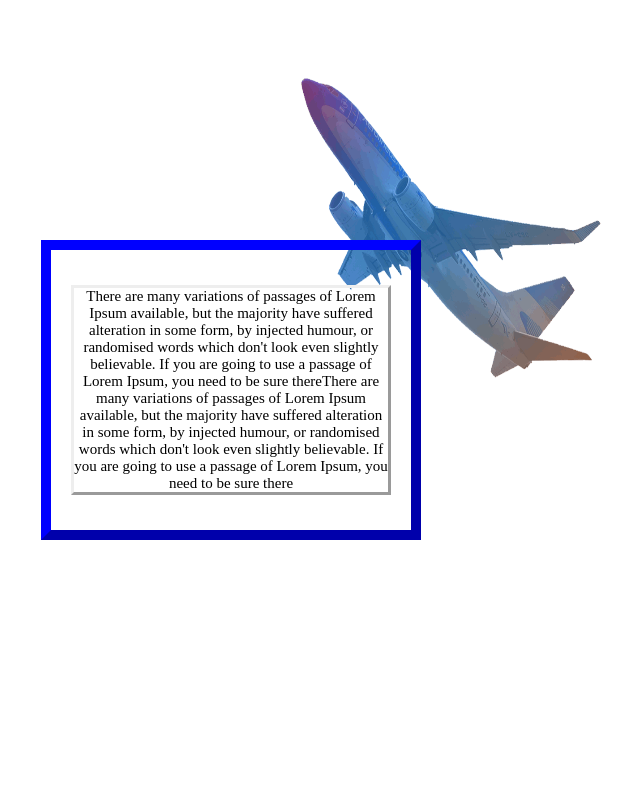
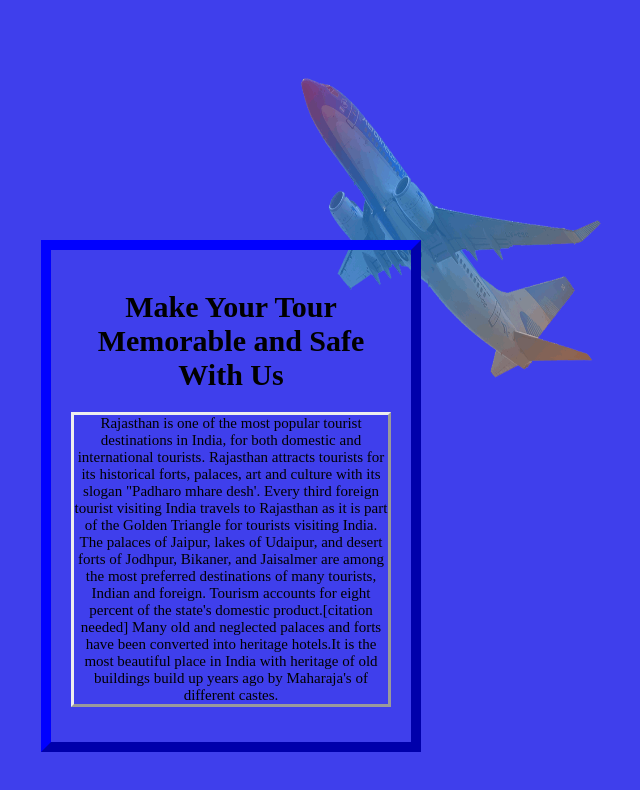
Before and after one commit to Nayan-india/traveleasy, a plain HTML site: page about.html in a window 1280 px wide. Shown: the top 790 px of the page, without its empty margins (407-1047 px from the left). Drawn offline with Linux system fonts and the light colour scheme.

Commit message:
deleted CNAME, updated about.html, created about.css

```diff
--- a/about.html
+++ b/about.html
@@ -1,34 +1,14 @@
 <!Doctype Html>
 <Html>
 	<Head>
-    <style>
-
-
-        .center {
-            p.outset {border-style:outset;}
-            margin:auto;
-            width:25%;
-            border: 10px outset blue;
-            padding:20px;
-            text-align:center;
-            position:absolute;
-            top:30%;
-            left:35%;
-            font-size:15px;
-            /* background-color:red; */
-
-
-
-        }
-
-        </style>
+		<link rel="stylesheet" href="css/about.css">
 	</Head>
 	<Body>
+		<div class="center">
+			<h1>Make Your Tour Memorable and Safe With Us</h1>
+			<p class="outset" >Rajasthan is one of the most popular tourist destinations in India, for both domestic and international tourists. Rajasthan attracts tourists for its historical forts, palaces, art and culture with its slogan "Padharo mhare desh'. Every third foreign tourist visiting India travels to Rajasthan as it is part of the Golden Triangle for tourists visiting India.
 
-
-            <div class="center">
-                <p><p class="outset" > There are many variations of passages of Lorem Ipsum available, but the majority have suffered alteration in some form, by injected humour, or randomised words which don't look even slightly believable. If you are going to use a passage of Lorem Ipsum, you need to be sure thereThere are many variations of passages of Lorem Ipsum available, but the majority have suffered alteration in some form, by injected humour, or randomised words which don't look even slightly believable. If you are going to use a passage of Lorem Ipsum, you need to be sure there </p>        </p>
-
+			The palaces of Jaipur, lakes of Udaipur, and desert forts of Jodhpur, Bikaner, and Jaisalmer are among the most preferred destinations of many tourists, Indian and foreign. Tourism accounts for eight percent of the state's domestic product.[citation needed] Many old and neglected palaces and forts have been converted into heritage hotels.It is the most beautiful place in India with heritage of old buildings build up years ago by Maharaja's of different castes. </p>
 		</div>
 		<img src="images/plane.png" alt "aeroplane" width="300" height="300"  style ="vertical-align: middle; margin: 70px 700px;">
     </Body>
--- /dev/null
+++ b/css/about.css
@@ -0,0 +1,15 @@
+body{
+	background-color: rgb(63, 63, 236);
+}
+.center {
+	p.outset {border-style:outset;}
+	margin:auto;
+	width:25%;
+	border: 10px outset blue;
+	padding:20px;
+	text-align:center;
+	position:absolute;
+	top:30%;
+	left:35%;
+	font-size:15px;
+}
```
Lines whose indentation alone changed are shown as unchanged.
